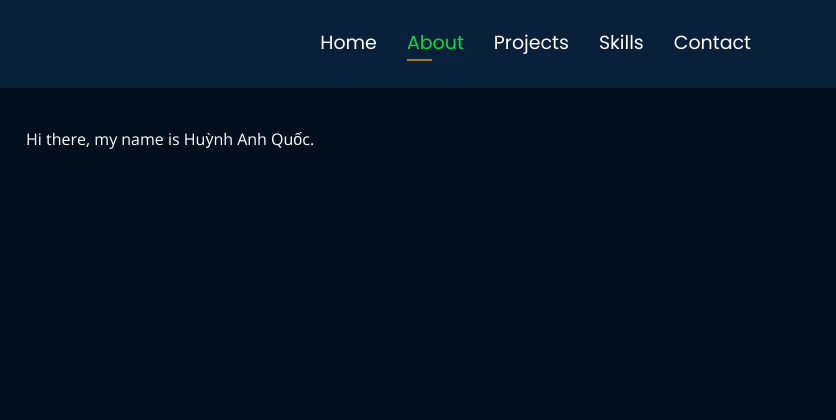
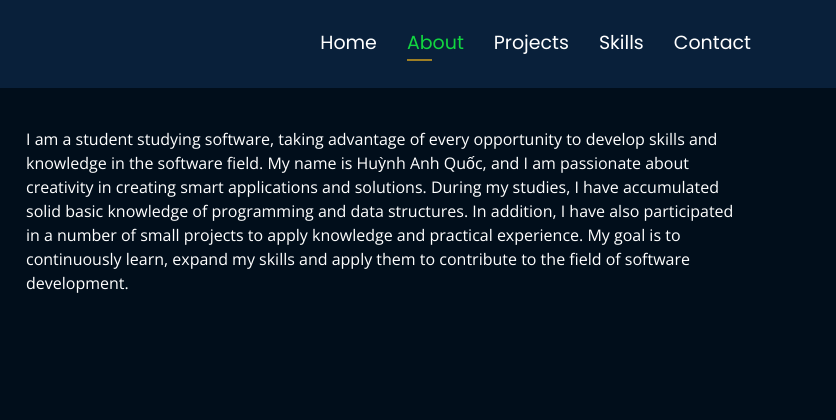
Before and after one commit to Himmel29/Himmel29.github.io, a plain HTML site: page index.html in a window 1280 px wide. Both pictures are taken after a click on the link "About". Shown: the part 2-422 px from the top of the page, 444-1280 px from the left. Drawn offline with nearby package versions, Linux system fonts and the light colour scheme.

Commit message:
Update index.html

```diff
--- a/index.html
+++ b/index.html
@@ -136,7 +136,11 @@
         </div>
         <div class="col-lg-8 pt-4 pt-lg-0 content" data-aos="fade-left">
           <p>
-            Hi there, my name is Huỳnh Anh Quốc.<br><br>
+            I am a student studying software, taking advantage of every opportunity to develop skills and knowledge in the software field.
+            My name is Huỳnh Anh Quốc, and I am passionate about creativity in creating smart applications and solutions.
+            During my studies, I have accumulated solid basic knowledge of programming and data structures.
+            In addition, I have also participated in a number of small projects to apply knowledge and practical experience.
+            My goal is to continuously learn, expand my skills and apply them to contribute to the field of software development.<br><br>
 
 
           </p>
```
